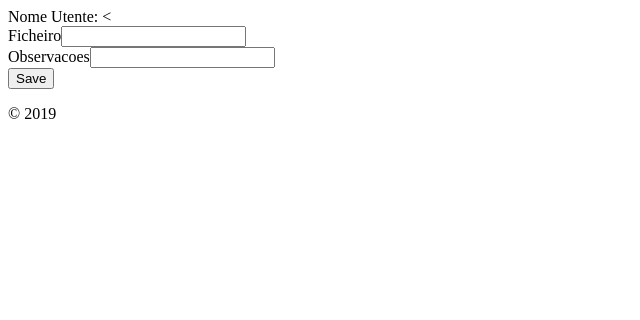
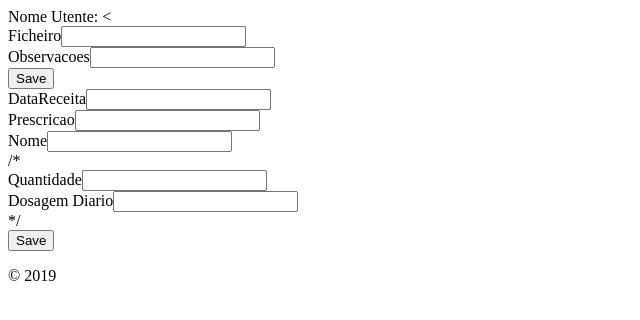
Before and after one commit to hospitalEstg/Projeto, a Yii app: template backend/views/consulta/consultaview.php in a window 1280 px wide. Shown: the top 320 px of the page, without its empty margins (0-640 px from the left). Run offline with PHP 8.4 and a stand-in for Yii, Linux system fonts and the light colour scheme; the template is opened without the code that fills it, so the values that code supplies are empty; form fields are guessed from the names that the template uses; some libraries are stand-ins or nearby versions.

Commit message:
Na realizacao da consulta ja e possivel adicionar uma receita e medicamentos

```diff
--- a/backend/views/consulta/consultaview.php
+++ b/backend/views/consulta/consultaview.php
@@ -7,6 +7,8 @@
 /* @var $this yii\web\View */
 /* @var $model common\models\Consulta */
 /* @var $ftec common\models\FichaTecnica */
+/* @var $rec common\models\Receita */
+/* @var $med common\models\Medicamento */
 
 
 $this->title = $model->idConsulta;
@@ -42,7 +44,29 @@
 
 
 </div>
-<div>
+<div class="receita-form">
+
+    <?php $form = ActiveForm::begin(); ?>
+
+    <?= $form->field($rec, 'DataReceita')->textInput() ?>
+
+    <?= $form->field($rec, 'Prescricao')->textInput(['maxlength' => true]) ?>
 
 
+
+
+
+    <?= $form->field($med, 'Nome')->textInput(['maxlength' => true]) ?>
+
+
+   /* <?= $form->field($model, 'Quantidade')->textInput() ?>
+
+    <?= $form->field($model, 'Dosagem_Diario')->textInput() ?>*/
+
+    <div class="form-group">
+        <?= Html::submitButton('Save', ['class' => 'btn btn-success']) ?>
+    </div>
+
+    <?php ActiveForm::end(); ?>
+
 </div>
--- a/backend/views/consulta/create.php
+++ b/backend/views/consulta/create.php
@@ -16,6 +16,7 @@
     <?= $this->render('_form', [
         'model' => $model,
         'ftec' => $ftec,
+        'rec' => $rec,
     ]) ?>
 
 </div>
```
Also changed, not shown: backend/controllers/ConsultaController.php (+35 -0 lines), backend/views/consulta/_form.php (line endings or trailing spaces).
